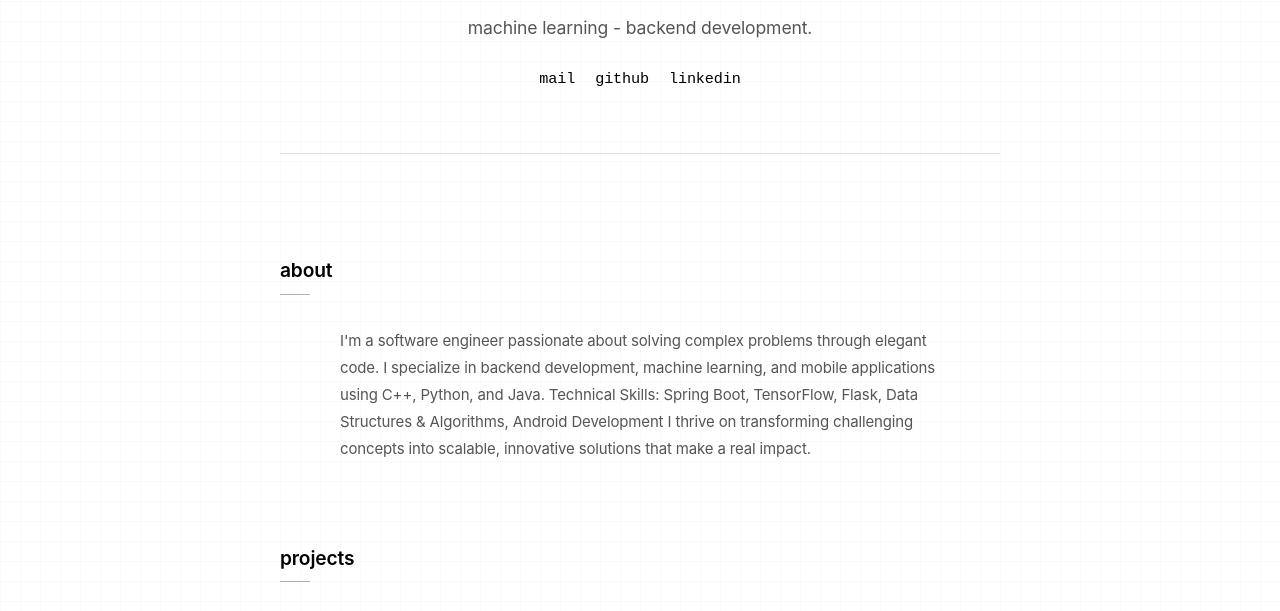
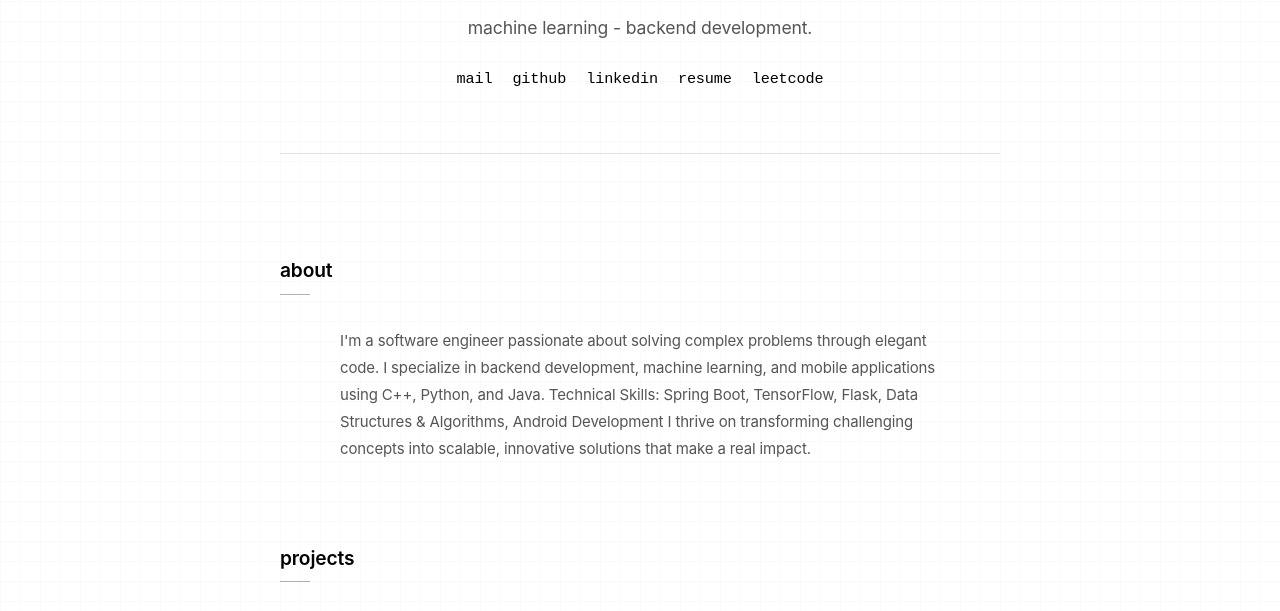
Before and after one commit to shri-raj/portfolio-website, a website: page index.html in a window 1280 px wide. Shown: the part 159-770 px from the top of the page. Drawn offline with Linux system fonts and the light colour scheme; a web font is replaced by a local one.

Commit message:
added links to resume and leetcode

```diff
--- a/index.html
+++ b/index.html
@@ -25,6 +25,9 @@
             <a href="mailto:patilshriraj2602@gmail.com">mail</a>
             <a href="https://github.com/shri-raj">github</a>
             <a href="https://linkedin.com/in/shrirajpatil">linkedin</a>
+            <a href="assets/resume.pdf" target="_blank">resume</a>
+            <a href="https://leetcode.com/shrirajpatil">leetcode</a>
+
         </div>
     </header>
 
```
Also changed, not shown: 1 other file.
